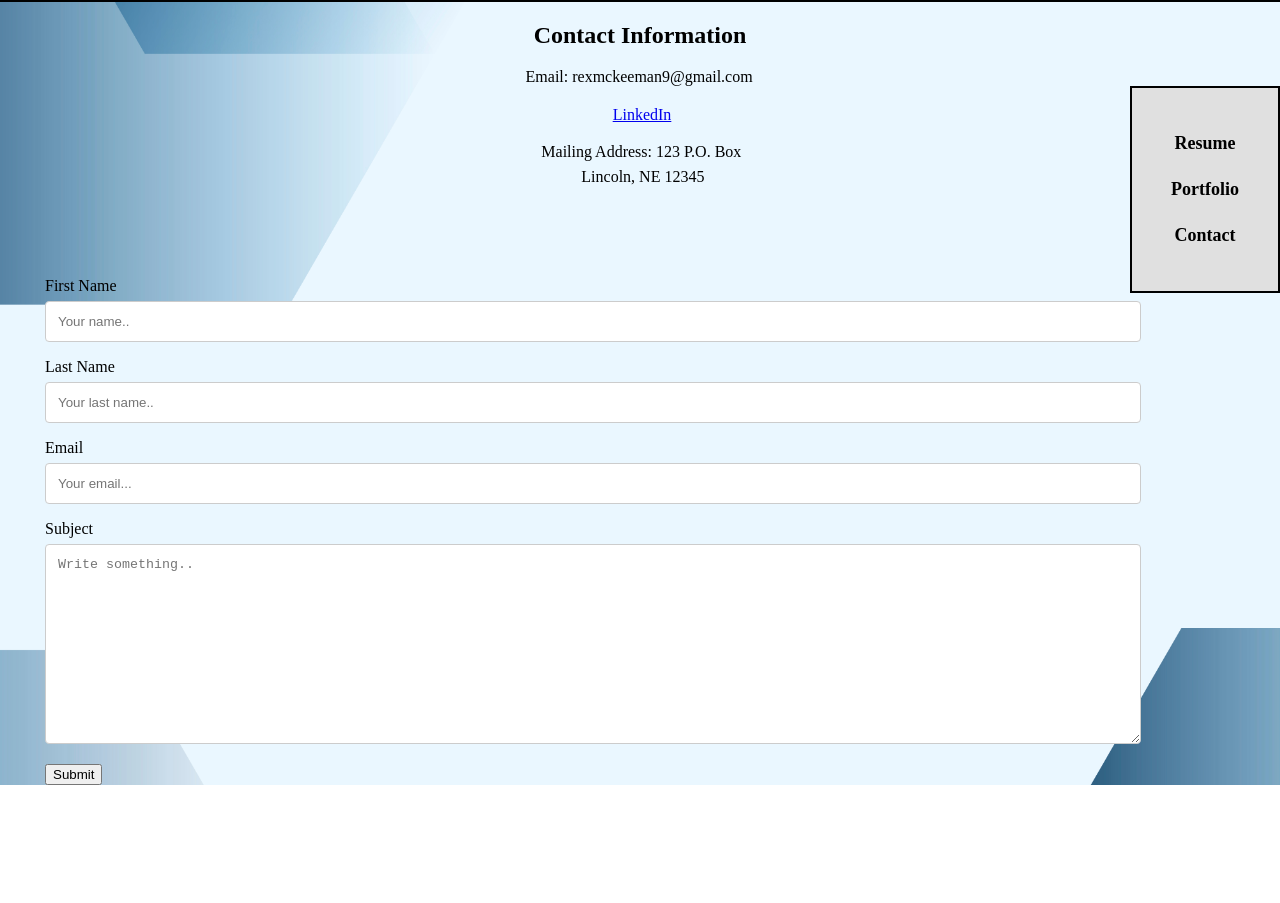
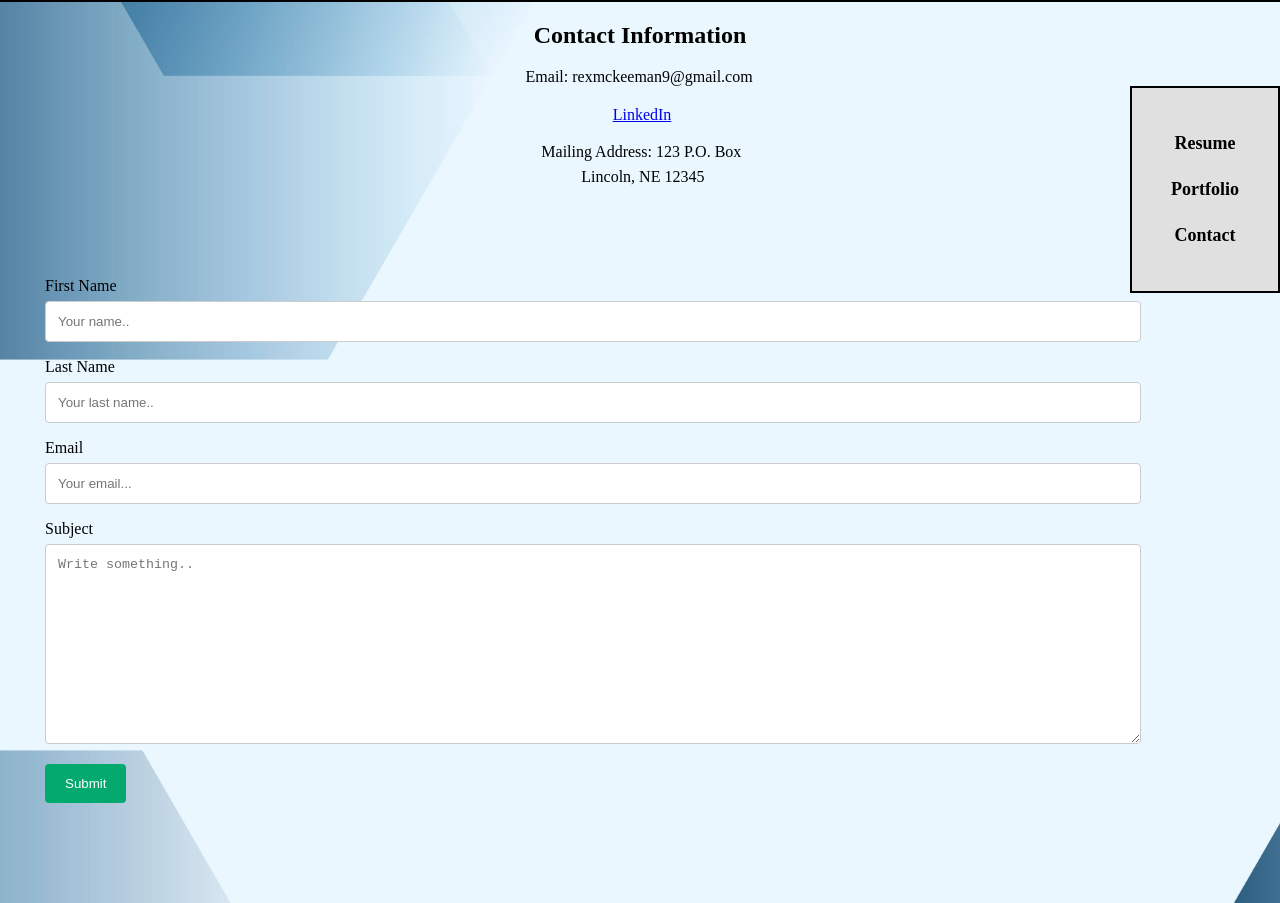
Before and after one commit to rjmckee01/ADPR458_Coding, a plain HTML site: page finalproject/contact.html in a window 1280 px wide. Shown: the part 114-1017 px from the top of the page. Before the commit the page ends 899 px from the top, so only its background shows below. Drawn offline with Linux system fonts and the light colour scheme.

Commit message:
contact form button

```diff
--- a/finalproject/css/style.css
+++ b/finalproject/css/style.css
@@ -224,7 +224,7 @@ margin-top: 225px;
 width: 95%;
 margin-left: 45px;
 padding-right: 120px;
-
+margin-bottom: 100px;
 }
 
 /* Style inputs with type="text", select elements and textareas */
@@ -238,8 +238,19 @@ input[type=text], select, textarea {
   margin-bottom: 16px; /* Bottom margin */
   resize: vertical /* Allow the user to vertically resize the textarea (not horizontally) */}
 
+ /* Style the submit button with a specific background color etc */
+input[type=submit] {
+  background-color: #04AA6D;
+  color: white;
+  padding: 12px 20px;
+  border: none;
+  border-radius: 4px;
+  cursor: pointer;
+}
 
-
+input[type=submit]:hover {
+  background-color: #76dc7b;
+}
 
 
   /*Resume Page*/
```
